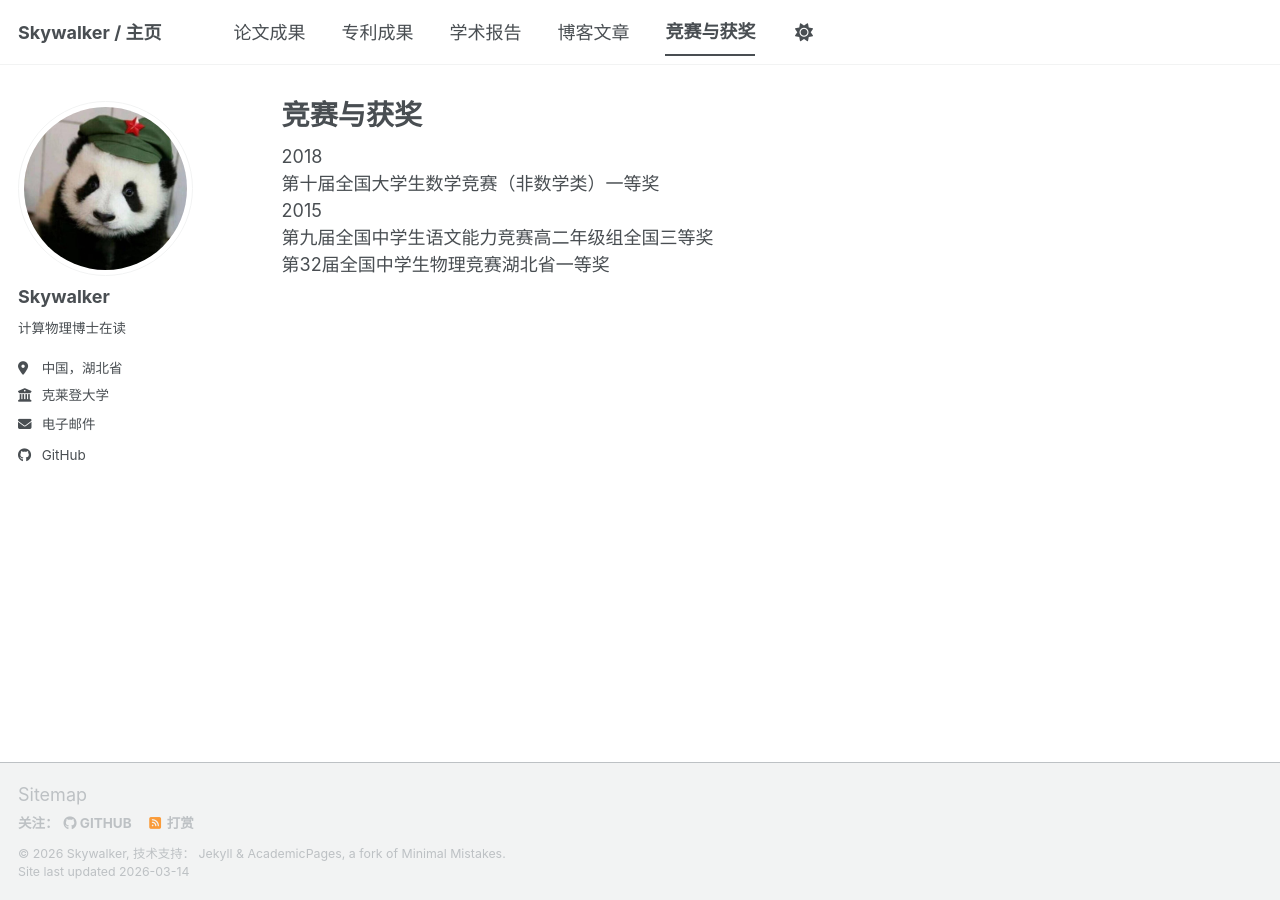
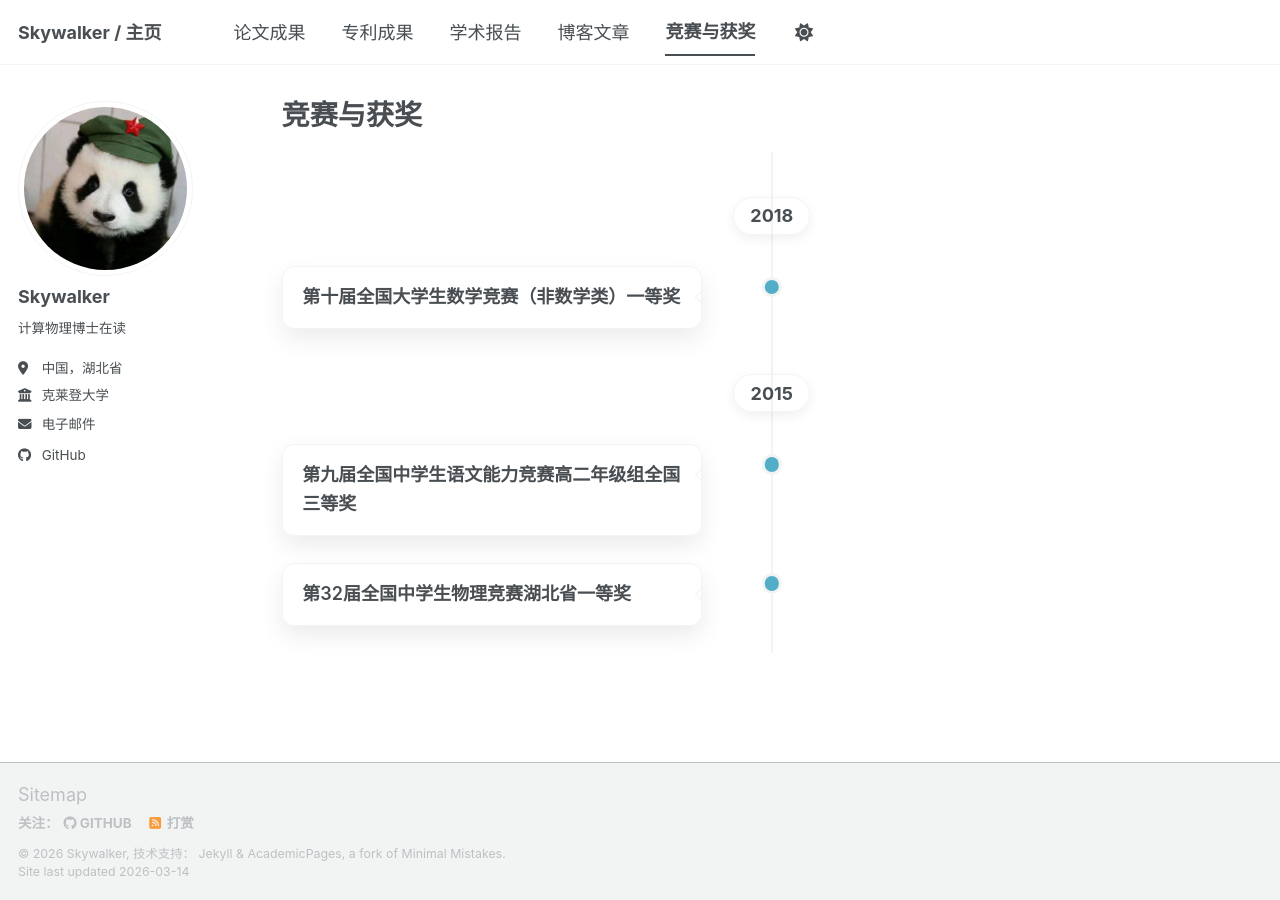
Before and after one commit to cn-skywalker/cn-skywalker.github.io, a Jekyll site: the page built from _pages/awards.html, in a window 1280 px wide. Built offline with Jekyll 4.4.1, drawn with Linux system fonts in a browser that asks for light colours; a script bundle is joined from its source files by our own code; library files that are not in the unit come from our copies.

Commit message:
添加时间线布局到主样式文件，增强页面结构和导航功能

```diff
--- a/assets/css/main.scss
+++ b/assets/css/main.scss
@@ -34,6 +34,7 @@
 
     "layout/page",
     "layout/archive",
+    "layout/timeline",
     "layout/sidebar",
     "layout/json_cv",
 
```
